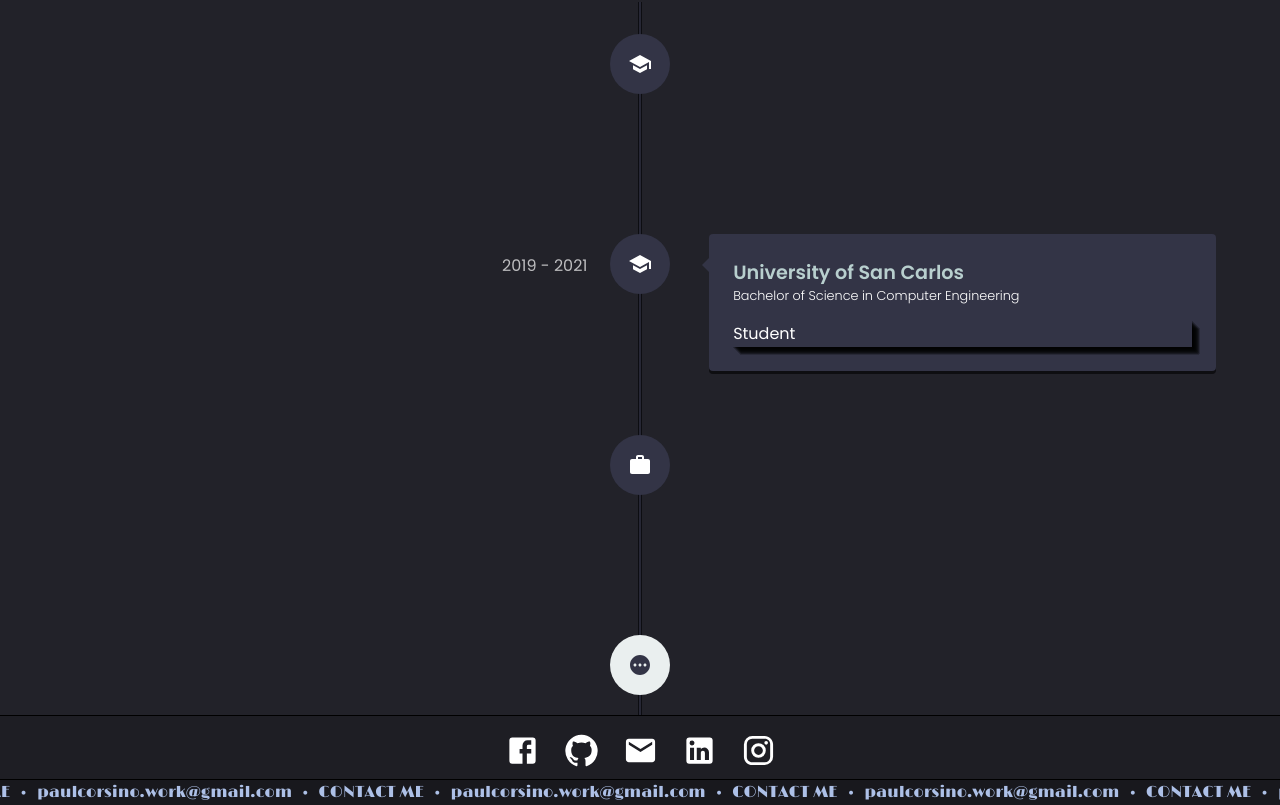
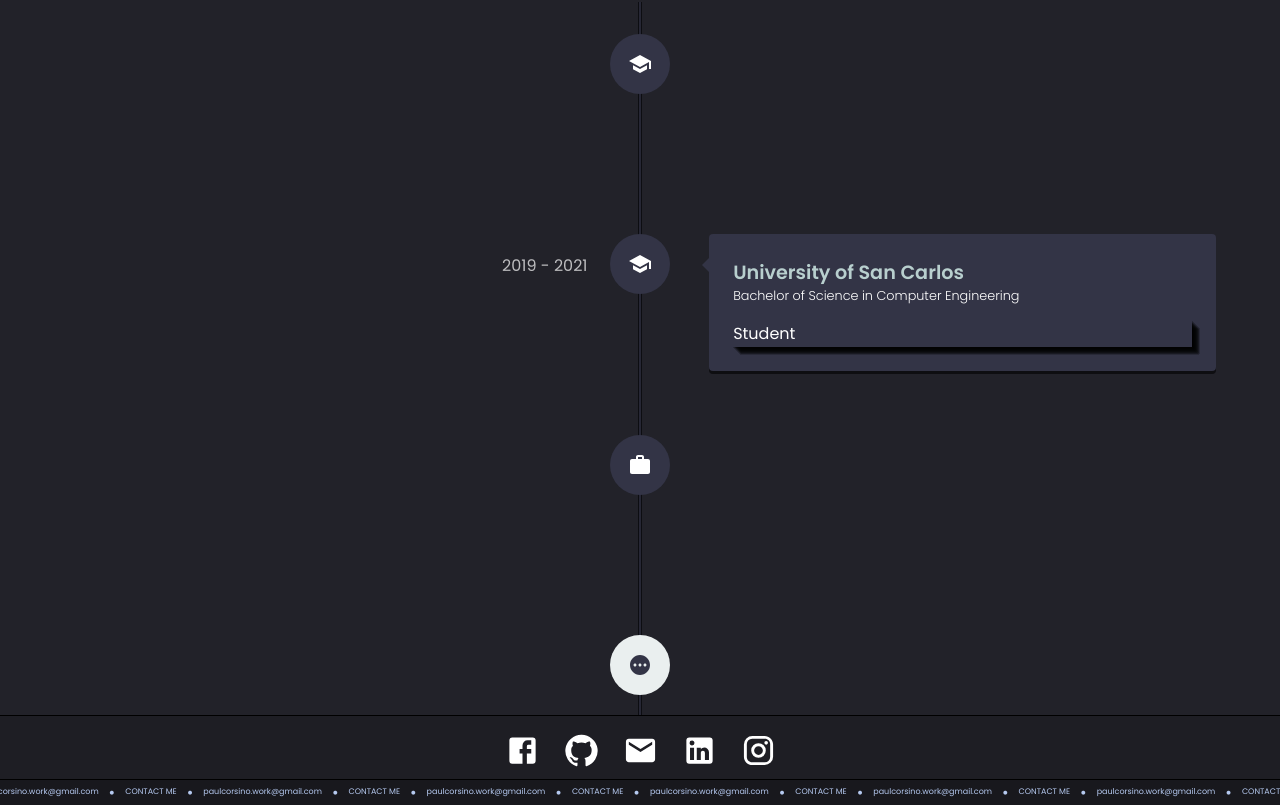
Before and after one commit to gengocodes/gengo-bit, a React (Create React App) app: page / in a window 1280 px wide. Shown: the part 3761-4566 px from the top of the page. Built offline with nearby package versions, Linux system fonts and the light colour scheme.

Commit message:
improve maqruee font

```diff
--- a/src/components/Contact/Contact.css
+++ b/src/components/Contact/Contact.css
@@ -1,4 +1,3 @@
-@import url("https://fonts.googleapis.com/css2?family=Limelight&display=swap");
 .contact {
   height: 70px;
   width: 100vw;
@@ -33,13 +32,14 @@
   background-color: #18181d;
   position: absolute;
   border-top: 1px solid black;
-  color: #adc0e7;
+  color: #b5c9f0;
 }
 .marqueeP {
   padding-left: 10px;
   padding-right: 10px;
   font-weight: 0;
 
+  font-size: 8px;
+
   padding-bottom: 1px solid black;
-  font-family: "Limelight";
 }
--- a/src/components/Contact/Contact.jsx
+++ b/src/components/Contact/Contact.jsx
@@ -55,6 +55,22 @@
           &#x2022;
           <p className="marqueeP">paulcorsino.work@gmail.com</p>
           &#x2022;
+          <p className="marqueeP">CONTACT ME</p>
+          &#x2022;
+          <p className="marqueeP">paulcorsino.work@gmail.com</p>
+          &#x2022;
+          <p className="marqueeP">CONTACT ME</p>
+          &#x2022;
+          <p className="marqueeP">paulcorsino.work@gmail.com</p>
+          &#x2022;
+          <p className="marqueeP">CONTACT ME</p>
+          &#x2022;
+          <p className="marqueeP">paulcorsino.work@gmail.com</p>
+          &#x2022;
+          <p className="marqueeP">CONTACT ME</p>
+          &#x2022;
+          <p className="marqueeP">paulcorsino.work@gmail.com</p>
+          &#x2022;
         </Marquee>
       </div>
     </div>
```
